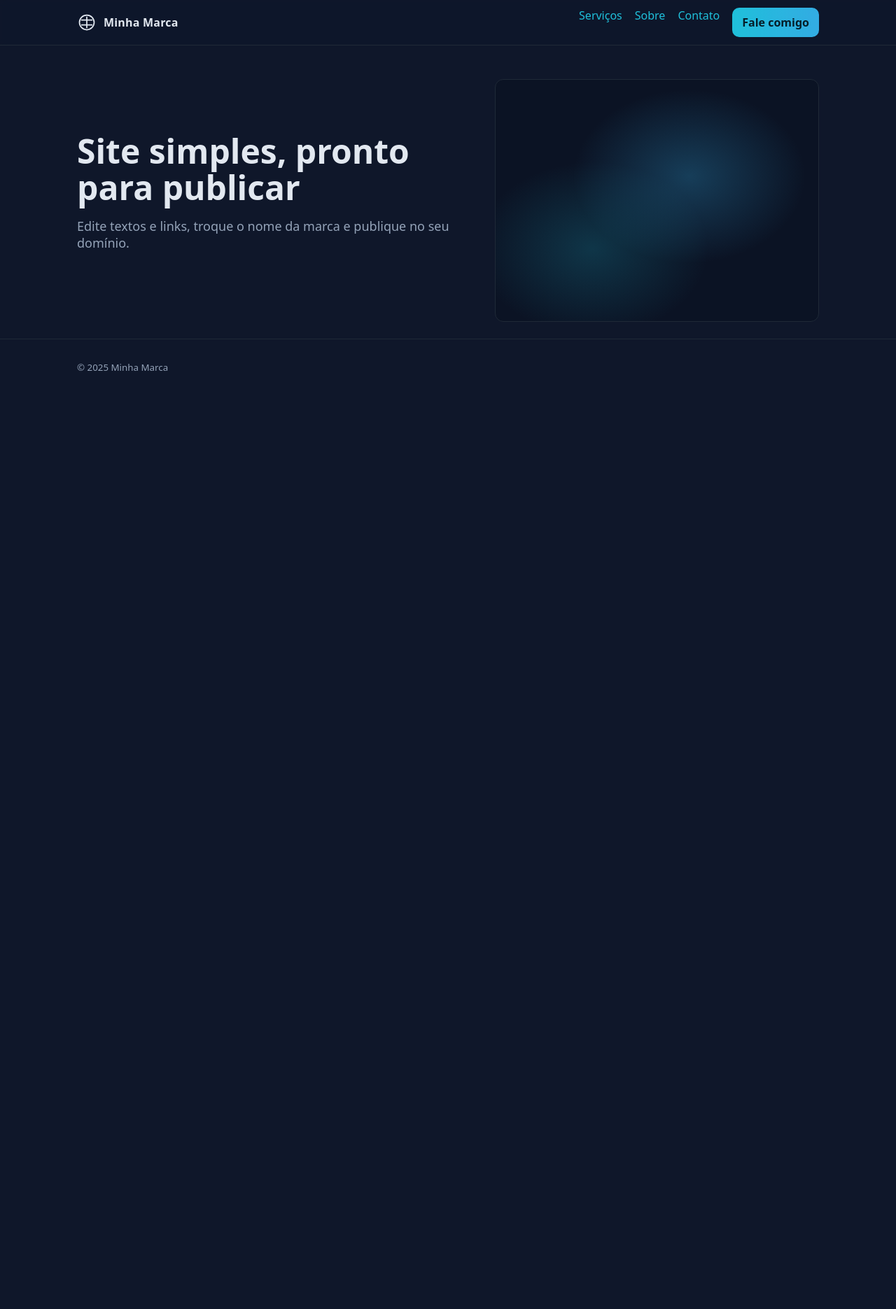
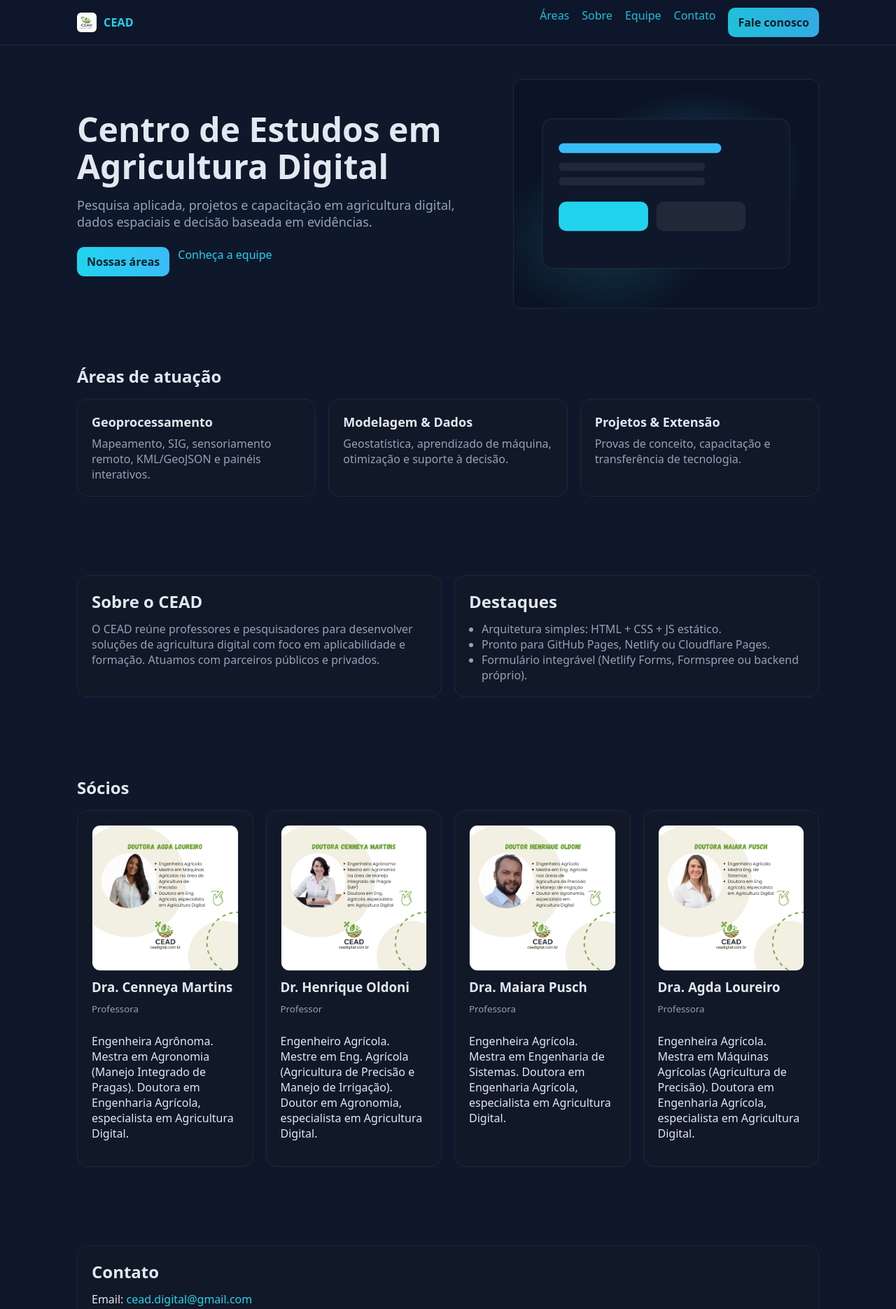
Before and after one commit to ceaddigital-ux/ceaddigital.github.io, a plain HTML site: page index.html in a window 1280 px wide. Shown: the top 1871 px of the page at 70% size. Before the commit the page ends 800 px from the top, so only its background shows below. Drawn offline with Linux system fonts and the light colour scheme.

Commit message:
Add files via upload
Publicação do site CEAD com domínio ceadigital.com.br

```diff
--- a/index.html
+++ b/index.html
@@ -3,17 +3,11 @@
 <head>
   <meta charset="utf-8" />
   <meta name="viewport" content="width=device-width, initial-scale=1" />
-  <title>Meu Site</title>
-  <meta name="description" content="Página inicial simples, rápida e responsiva." />
+  <title>CEAD — Centro de Estudos em Agricultura Digital</title>
+  <meta name="description" content="CEAD — Centro de Estudos em Agricultura Digital. Pesquisa aplicada, projetos e formação em agricultura digital." />
+  <link rel="icon" href="img/logo.png" />
   <style>
-    :root{
-      --bg:#0f172a;
-      --fg:#e2e8f0;
-      --muted:#94a3b8;
-      --accent:#22d3ee;
-      --card:#111827;
-      --ring:#38bdf8;
-    }
+    :root{--bg:#0f172a;--fg:#e2e8f0;--muted:#94a3b8;--accent:#22d3ee;--card:#111827;--ring:#38bdf8;--green:#22c55e}
     *{box-sizing:border-box}
     html,body{margin:0;height:100%;scroll-behavior:smooth;background:var(--bg);color:var(--fg);font-family:system-ui,-apple-system,Segoe UI,Roboto,Ubuntu,Cantarell,Noto Sans,sans-serif}
     a{color:var(--accent);text-decoration:none}
@@ -22,72 +16,173 @@
     header{position:sticky;top:0;backdrop-filter:saturate(120%) blur(6px);background:rgba(15,23,42,.7);border-bottom:1px solid #1f2937;z-index:10}
     .nav{display:flex;align-items:center;justify-content:space-between;height:64px}
     .brand{display:flex;align-items:center;gap:10px;font-weight:700;letter-spacing:.2px}
-    .brand svg{width:28px;height:28px}
+    .brand img{width:28px;height:28px;border-radius:6px}
     .menu{display:flex;gap:18px}
     .menu a{opacity:.9}
     .menu a:hover{opacity:1}
     .btn{display:inline-block;padding:10px 14px;border-radius:10px;background:linear-gradient(90deg,#22d3ee,#38bdf8);color:#05202a;font-weight:700}
     .btn:hover{filter:brightness(1.05)}
-    .hero{display:grid;grid-template-columns:1.1fr 0.9fr;gap:32px;align-items:center;padding:48px 0 24px}
+    .hero{display:grid;grid-template-columns:1.15fr .85fr;gap:32px;align-items:center;padding:48px 0 24px}
     .hero h1{font-size:clamp(28px,5vw,48px);line-height:1.1;margin:0 0 16px}
     .hero p{font-size:clamp(16px,2.2vw,18px);color:var(--muted);margin:0 0 24px}
     .card{background:var(--card);border:1px solid #1f2937;border-radius:16px;padding:20px}
-    .figure{aspect-ratio:4/3;border-radius:12px;background:
-      radial-gradient(60% 60% at 60% 40%, rgba(56,189,248,.25), transparent 60%),
-      radial-gradient(60% 60% at 30% 70%, rgba(34,211,238,.18), transparent 60%),
-      #0b1324;display:grid;place-items:center;border:1px solid #1f2937}
-    .figure svg{width:60%;max-width:360px}
+    .figure{aspect-ratio:4/3;border-radius:12px;background:radial-gradient(60% 60% at 60% 40%, rgba(56,189,248,.25), transparent 60%), radial-gradient(60% 60% at 30% 70%, rgba(34,211,238,.18), transparent 60%), #0b1324;display:grid;place-items:center;border:1px solid #1f2937}
     section{padding:56px 0}
-    .grid{display:grid;grid-template-columns:repeat(3,1fr);gap:18px}
-    .grid .card h3{margin:0 0 8px;font-size:18px}
-    .grid .card p{margin:0;color:var(--muted)}
-    .about{display:grid;grid-template-columns:1fr 1fr;gap:28px}
+    .grid-3{display:grid;grid-template-columns:repeat(3,1fr);gap:18px}
+    .grid-2{display:grid;grid-template-columns:1fr 1fr;gap:18px}
+    .grid-4{display:grid;grid-template-columns:repeat(4,1fr);gap:18px}
+    .grid-3 .card h3,.grid-2 .card h3{margin:0 0 8px;font-size:18px}
+    .grid-3 .card p,.grid-2 .card p{margin:0;color:var(--muted)}
+    .team-card{display:flex;flex-direction:column;gap:10px}
+    .team-card img{width:100%;aspect-ratio:1/1;object-fit:cover;border-radius:12px;border:1px solid #1f2937;background:#0b1222}
+    .team-card h3{margin:0}
+    .team-card small{color:var(--muted)}
     form{display:grid;gap:12px}
     input,textarea{width:100%;padding:12px 14px;border-radius:10px;border:1px solid #263244;background:#0b1222;color:var(--fg)}
     input:focus,textarea:focus{outline:2px solid var(--ring);outline-offset:2px}
     textarea{min-height:120px}
     footer{padding:28px 0;border-top:1px solid #1f2937;color:var(--muted)}
-    @media (max-width:900px){
-      .hero{grid-template-columns:1fr}
-      .about{grid-template-columns:1fr}
-      .grid{grid-template-columns:1fr 1fr}
-    }
-    @media (max-width:600px){
-      .grid{grid-template-columns:1fr}
-    }
+    @media (max-width:1100px){.grid-4{grid-template-columns:repeat(2,1fr)}}
+    @media (max-width:900px){.hero{grid-template-columns:1fr}.grid-3{grid-template-columns:1fr 1fr}.grid-2{grid-template-columns:1fr}}
+    @media (max-width:600px){.grid-3,.grid-4{grid-template-columns:1fr}}
   </style>
 </head>
 <body>
   <header>
     <div class="container nav">
-      <div class="brand">
-        <svg viewBox="0 0 24 24" fill="none" xmlns="http://www.w3.org/2000/svg" aria-hidden="true"><path d="M3 12a9 9 0 1 0 18 0A9 9 0 0 0 3 12Zm9-7v14M5 9h14M5 15h14" stroke="currentColor" stroke-width="1.5"/></svg>
-        <span>Minha Marca</span>
-      </div>
+      <a class="brand" href="#top" aria-label="Página inicial CEAD">
+        <img src="img/logo.png" alt="Logo CEAD"/>
+        <span>CEAD</span>
+      </a>
       <nav class="menu">
-        <a href="#servicos">Serviços</a>
+        <a href="#areas">Áreas</a>
         <a href="#sobre">Sobre</a>
+        <a href="#equipe">Equipe</a>
         <a href="#contato">Contato</a>
-        <a class="btn" href="#contato">Fale comigo</a>
+        <a class="btn" href="#contato">Fale conosco</a>
       </nav>
     </div>
   </header>
-  <main class="container">
+  <main class="container" id="top">
     <section class="hero">
       <div>
-        <h1>Site simples, pronto para publicar</h1>
-        <p>Edite textos e links, troque o nome da marca e publique no seu domínio.</p>
+        <h1>Centro de Estudos em Agricultura Digital</h1>
+        <p>Pesquisa aplicada, projetos e capacitação em agricultura digital, dados espaciais e decisão baseada em evidências.</p>
+        <div style="display:flex;gap:12px;flex-wrap:wrap">
+          <a class="btn" href="#areas">Nossas áreas</a>
+          <a href="#equipe">Conheça a equipe</a>
+        </div>
       </div>
-      <div class="card figure"></div>
+      <div class="card figure" aria-hidden="true">
+        <svg viewBox="0 0 340 220" xmlns="http://www.w3.org/2000/svg">
+          <rect x="18" y="18" width="304" height="184" rx="12" fill="#0f172a" stroke="#1f2937"/>
+          <rect x="38" y="48" width="200" height="12" rx="6" fill="#38bdf8"/>
+          <rect x="38" y="72" width="180" height="10" rx="5" fill="#1f2937"/>
+          <rect x="38" y="90" width="180" height="10" rx="5" fill="#1f2937"/>
+          <rect x="38" y="120" width="110" height="36" rx="9" fill="#22d3ee"/>
+          <rect x="158" y="120" width="110" height="36" rx="9" fill="#1f2937"/>
+        </svg>
+      </div>
+    </section>
+
+    <section id="areas">
+      <h2 style="margin:0 0 16px">Áreas de atuação</h2>
+      <div class="grid-3">
+        <div class="card"><h3>Geoprocessamento</h3><p>Mapeamento, SIG, sensoriamento remoto, KML/GeoJSON e painéis interativos.</p></div>
+        <div class="card"><h3>Modelagem & Dados</h3><p>Geostatística, aprendizado de máquina, otimização e suporte à decisão.</p></div>
+        <div class="card"><h3>Projetos & Extensão</h3><p>Provas de conceito, capacitação e transferência de tecnologia.</p></div>
+      </div>
+    </section>
+
+    <section id="sobre" class="grid-2">
+      <div class="card">
+        <h2 style="margin:0 0 12px">Sobre o CEAD</h2>
+        <p class="muted">O CEAD reúne professores e pesquisadores para desenvolver soluções de agricultura digital com foco em aplicabilidade e formação. Atuamos com parceiros públicos e privados.</p>
+      </div>
+      <div class="card">
+        <h2 style="margin:0 0 12px">Destaques</h2>
+        <ul style="margin:0;padding-left:18px;color:#94a3b8">
+          <li>Arquitetura simples: HTML + CSS + JS estático.</li>
+          <li>Pronto para GitHub Pages, Netlify ou Cloudflare Pages.</li>
+          <li>Formulário integrável (Netlify Forms, Formspree ou backend próprio).</li>
+        </ul>
+      </div>
+    </section>
+
+    <section id="equipe">
+      <h2 style="margin:0 0 16px">Sócios</h2>
+      <div class="grid-4">
+        <div class="card team-card">
+          <img src="img/cenneya.jpg" alt="Dra. Cenneya Martins">
+          <h3>Dra. Cenneya Martins</h3>
+          <small>Professora</small>
+          <p class="muted">Engenheira Agrônoma. Mestra em Agronomia (Manejo Integrado de Pragas). Doutora em Engenharia Agrícola, especialista em Agricultura Digital.</p>
+        </div>
+        <div class="card team-card">
+          <img src="img/oldoni.jpg" alt="Dr. Henrique Oldoni">
+          <h3>Dr. Henrique Oldoni</h3>
+          <small>Professor</small>
+          <p class="muted">Engenheiro Agrícola. Mestre em Eng. Agrícola (Agricultura de Precisão e Manejo de Irrigação). Doutor em Agronomia, especialista em Agricultura Digital.</p>
+        </div>
+        <div class="card team-card">
+          <img src="img/maiara.jpg" alt="Dra. Maiara Pusch">
+          <h3>Dra. Maiara Pusch</h3>
+          <small>Professora</small>
+          <p class="muted">Engenheira Agrícola. Mestra em Engenharia de Sistemas. Doutora em Engenharia Agrícola, especialista em Agricultura Digital.</p>
+        </div>
+        <div class="card team-card">
+          <img src="img/agda.jpg" alt="Dra. Agda Loureiro">
+          <h3>Dra. Agda Loureiro</h3>
+          <small>Professora</small>
+          <p class="muted">Engenheira Agrícola. Mestra em Máquinas Agrícolas (Agricultura de Precisão). Doutora em Engenharia Agrícola, especialista em Agricultura Digital.</p>
+        </div>
+      </div>
+    </section>
+
+    <section id="contato">
+      <div class="card">
+        <h2 style="margin:0 0 12px">Contato</h2>
+        <p style="margin:0 0 12px">Email: <a href="mailto:cead.digital@gmail.com">cead.digital@gmail.com</a></p>
+        <form onsubmit="return handleSubmit(event)">
+          <div style="display:grid;gap:12px;grid-template-columns:1fr 1fr">
+            <div>
+              <label for="nome">Nome</label>
+              <input id="nome" name="nome" required />
+            </div>
+            <div>
+              <label for="email">Email</label>
+              <input id="email" name="email" type="email" required />
+            </div>
+          </div>
+          <div>
+            <label for="msg">Mensagem</label>
+            <textarea id="msg" name="msg" required></textarea>
+          </div>
+          <button class="btn" type="submit">Enviar</button>
+          <p id="form-status" aria-live="polite" style="margin:8px 0 0;color:#94a3b8"></p>
+        </form>
+      </div>
     </section>
   </main>
+
   <footer>
-    <div class="container">
-      <small>© <span id="year"></span> Minha Marca</small>
+    <div class="container" style="display:flex;justify-content:space-between;flex-wrap:wrap;gap:8px">
+      <small>© <span id="year"></span> CEAD — Centro de Estudos em Agricultura Digital</small>
+      <small><a href="#top">Topo</a></small>
     </div>
   </footer>
+
   <script>
     document.getElementById('year').textContent = new Date().getFullYear();
+    function handleSubmit(e){
+      e.preventDefault();
+      const data = Object.fromEntries(new FormData(e.target).entries());
+      console.log('Form CEAD:', data);
+      const el = document.getElementById('form-status');
+      el.textContent = 'Mensagem registrada localmente. Para receber por email, integre Netlify Forms, Formspree ou backend próprio.';
+      e.target.reset();
+      return false;
+    }
   </script>
 </body>
 </html>
```
Also changed, not shown: img/agda.jpg (added), img/cenneya.jpg (added), img/logo.png (added), img/maiara.jpg (added), img/oldoni.jpg (added).
